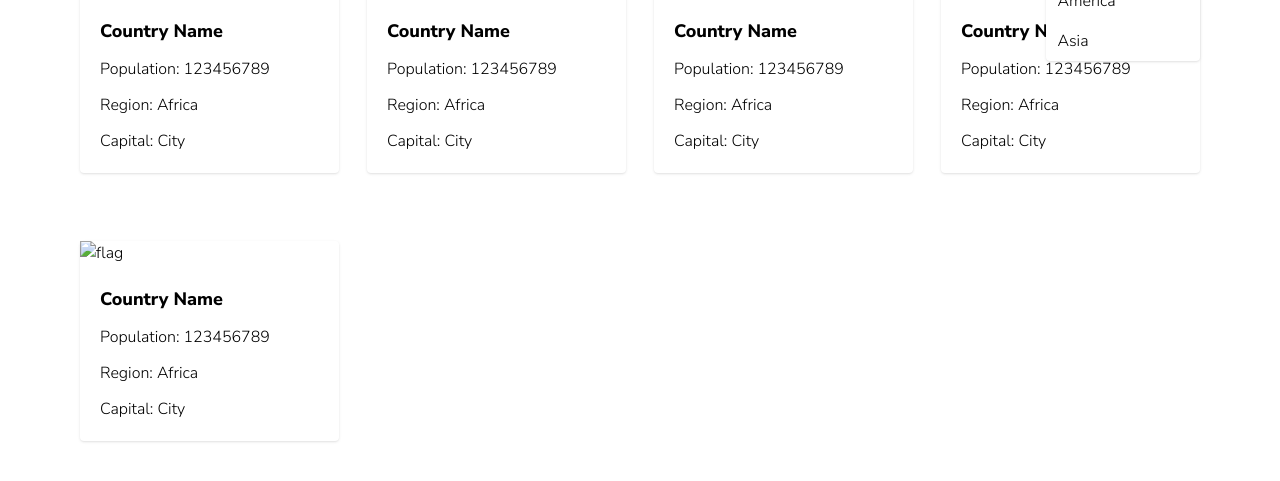
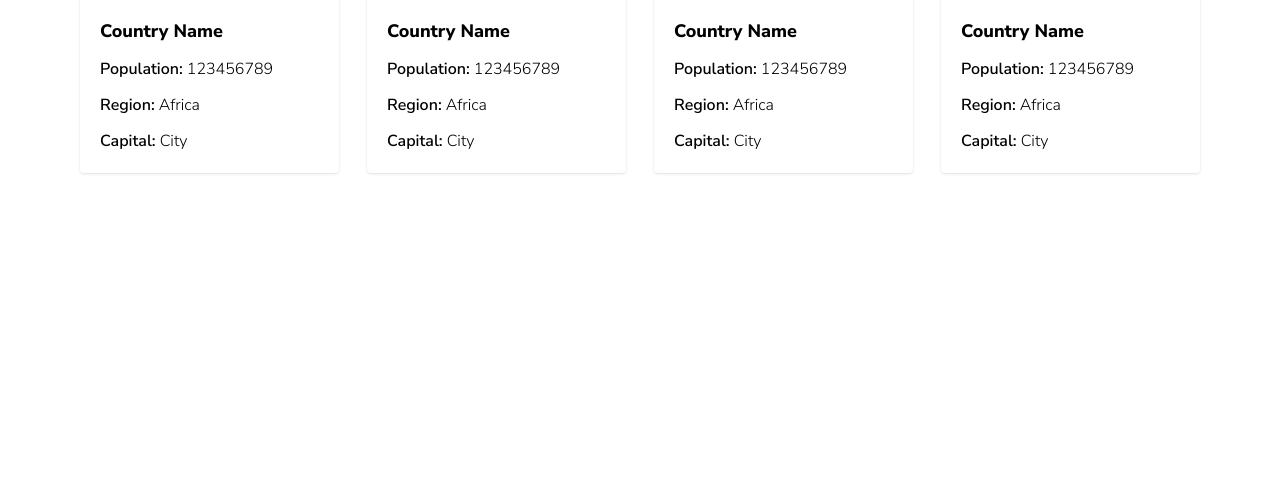
Before and after one commit to coderSuresh/rest-country-search, a website: page index.html in a window 1280 px wide. Shown: the part 215-696 px from the top of the page. Drawn offline with Linux system fonts and the light colour scheme.

Commit message:
fix font and search width

```diff
--- a/index.html
+++ b/index.html
@@ -5,7 +5,8 @@
     <meta charset="UTF-8">
     <meta http-equiv="X-UA-Compatible" content="IE=edge">
     <meta name="viewport" content="width=device-width, initial-scale=1.0">
-    <title>Country Search</title>
+    <meta name="author" name="coderSuresh, Suresh Dahal">
+    <title>Country Search | coderSuresh</title>
     <link rel="stylesheet" href="styles/style.css">
     <!-- google fonts -->
     <link rel="preconnect" href="https://fonts.googleapis.com">
@@ -31,16 +32,16 @@
             class="search--filter flex flex-col sm:flex-row sm:items-center sm:justify-between items-start justify-start">
             <div class="search shadow sm:w-fit w-full mt-10 px-3 py-2 rounded">
                 <i class="fas fa-search mr-2 text-gray-400"></i>
-                <input type="search" class="active:outline-none focus:outline-none md:w-80"
+                <input type="search" class="active:outline-none focus:outline-none w-[calc(100%-2rem)] md:w-80"
                     placeholder="Search for a country...">
             </div>
             <div class="filter relative shadow w-fit sm:mt-10 mt-5 px-3 py-2 rounded">
-                <button class="flex items-center">
-                    <p class="font-medium">Filter by Region</p>
-                    <i class="fas fa-chevron-down ml-2 text-xs"></i>
+                <button class="filter-btn flex items-center">
+                    <p class="font-medium pointer-events-none">Filter by Region</p>
+                    <i class="fas fa-chevron-down pointer-events-none ml-2 text-xs"></i>
                 </button>
 
-                <div class="drop-down">
+                <div class="drop-down hidden">
                     <ul class="absolute top-12 left-0 w-full bg-white shadow rounded">
                         <a href="#" class="px-3 block py-2 cursor-pointer hover:bg-gray-100">
                             <li>Africa</li>
@@ -63,9 +64,9 @@
                 </div>
                 <div class="country--details px-5 py-5">
                     <h2 class="font-bold text-lg">Country Name</h2>
-                    <p class="mt-3"><span>Population:</span> 123456789</p>
-                    <p class="mt-3"><span>Region:</span> Africa</p>
-                    <p class="mt-3"><span>Capital:</span> City</p>
+                    <p class="mt-3"><span class="font-semibold">Population:</span> 123456789</p>
+                    <p class="mt-3"><span class="font-semibold">Region:</span> Africa</p>
+                    <p class="mt-3"><span class="font-semibold">Capital:</span> City</p>
                 </div>
             </div>
             <div class="country--card shadow rounded mt-10">
@@ -74,9 +75,9 @@
                 </div>
                 <div class="country--details px-5 py-5">
                     <h2 class="font-bold text-lg">Country Name</h2>
-                    <p class="mt-3"><span>Population:</span> 123456789</p>
-                    <p class="mt-3"><span>Region:</span> Africa</p>
-                    <p class="mt-3"><span>Capital:</span> City</p>
+                    <p class="mt-3"><span class="font-semibold">Population:</span> 123456789</p>
+                    <p class="mt-3"><span class="font-semibold">Region:</span> Africa</p>
+                    <p class="mt-3"><span class="font-semibold">Capital:</span> City</p>
                 </div>
             </div>
             <div class="country--card shadow rounded mt-10">
@@ -85,9 +86,12 @@
                 </div>
                 <div class="country--details px-5 py-5">
                     <h2 class="font-bold text-lg">Country Name</h2>
-                    <p class="mt-3"><span>Population:</span> 123456789</p>
-                    <p class="mt-3"><span>Region:</span> Africa</p>
-                    <p class="mt-3"><span>Capital:</span> City</p>
+                    <p class="mt-3"><span class="font-semibold" class="font-semibold" class="font-semibold"
+                            class="font-semibold">Population:</span> 123456789</p>
+                    <p class="mt-3"><span class="font-semibold" class="font-semibold" class="font-semibold"
+                            class="font-semibold">Region:</span> Africa</p>
+                    <p class="mt-3"><span class="font-semibold" class="font-semibold" class="font-semibold"
+                            class="font-semibold">Capital:</span> City</p>
                 </div>
             </div>
             <div class="country--card shadow rounded mt-10">
@@ -96,20 +100,12 @@
                 </div>
                 <div class="country--details px-5 py-5">
                     <h2 class="font-bold text-lg">Country Name</h2>
-                    <p class="mt-3"><span>Population:</span> 123456789</p>
-                    <p class="mt-3"><span>Region:</span> Africa</p>
-                    <p class="mt-3"><span>Capital:</span> City</p>
-                </div>
-            </div>
-            <div class="country--card shadow rounded mt-10">
-                <div class="country--flag">
-                    <img src="./images/flag.png" alt="flag">
-                </div>
-                <div class="country--details px-5 py-5">
-                    <h2 class="font-bold text-lg">Country Name</h2>
-                    <p class="mt-3"><span>Population:</span> 123456789</p>
-                    <p class="mt-3"><span>Region:</span> Africa</p>
-                    <p class="mt-3"><span>Capital:</span> City</p>
+                    <p class="mt-3"><span class="font-semibold" class="font-semibold"
+                            class="font-semibold">Population:</span> 123456789</p>
+                    <p class="mt-3"><span class="font-semibold" class="font-semibold"
+                            class="font-semibold">Region:</span> Africa</p>
+                    <p class="mt-3"><span class="font-semibold" class="font-semibold"
+                            class="font-semibold">Capital:</span> City</p>
                 </div>
             </div>
         </div>
--- a/js/app.js
+++ b/js/app.js
@@ -0,0 +1,9 @@
+const filterDropDown = document.querySelector(".drop-down")
+
+document.addEventListener("click", (e) => {
+    if (e.target.classList.contains("filter-btn")) {
+        filterDropDown.classList.toggle("hidden")
+    } else {
+        filterDropDown.classList.add("hidden")
+    }
+})
```
Also changed, not shown: styles/style.css.
